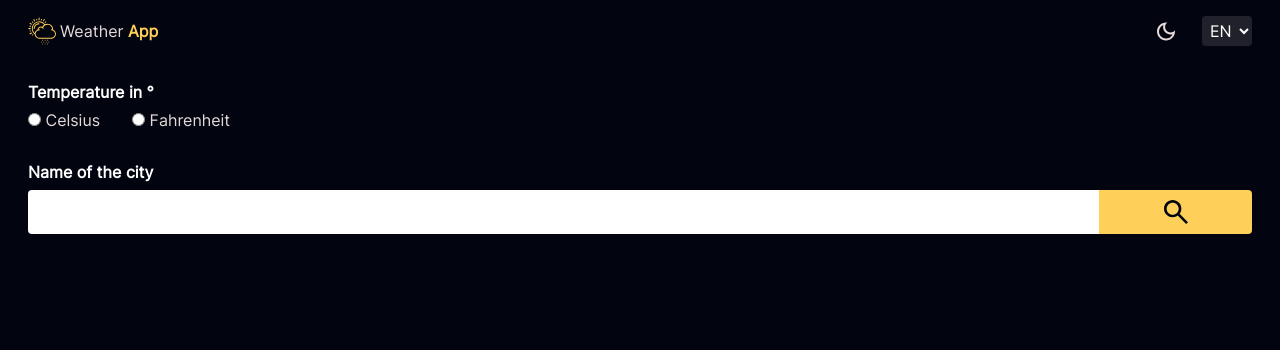
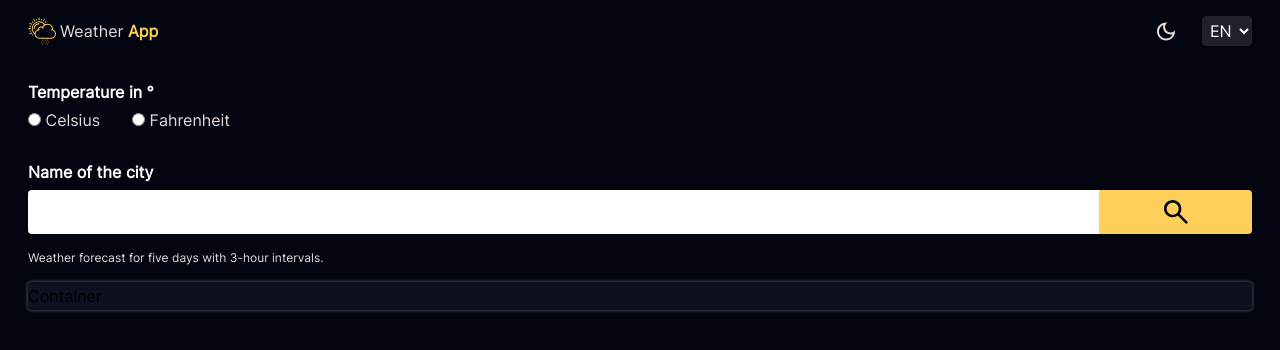
Before and after one commit to ToniMaunde/another-weather-forecast-app, a React (Vite) app: page / in a window 1280 px wide. Shown: the top 350 px of the page. Built offline with nearby package versions, Linux system fonts and the light colour scheme.

Commit message:
fix: correct favicon path

```diff
--- a/index.html
+++ b/index.html
@@ -2,7 +2,7 @@
 <html lang="en" class="h-full w-full scroll-smooth text-base">
   <head>
     <meta charset="UTF-8" />
-    <link rel="icon" type="image/svg+xml" href="/src/assets/logo.svg" />
+    <link rel="icon" type="image/svg+xml" href="/src/favicon.svg" />
     <meta name="viewport" content="width=device-width, initial-scale=1.0" />
     <title>Yet Another Weather App</title>
   </head>
--- a/src/App.tsx
+++ b/src/App.tsx
@@ -6,6 +6,7 @@
 import { Icon } from "./components/Icon";
 import searchIcon from "./assets/search";
 import Navbar from "./components/Navbar";
+import Forecast from "./components/Forecast";
 
 function App() {
   // const [groupedWeatherData, setGroupedWeatherData] = useState<Array<GroupedWeatherForecast>>([]);
@@ -185,6 +186,8 @@ function App() {
           </div>
         </label>
       </form>
+
+      <Forecast />
     </main>
   );
 }
--- a/src/components/Forecast.tsx
+++ b/src/components/Forecast.tsx
@@ -1,4 +1,4 @@
-import { GroupedWeatherForecast, CurrentMinMax } from '../types';
+import { GroupedWeatherForecast, CurrentMinMax } from "../types";
 
 interface ForecastProps {
   isDataReady: boolean;
@@ -8,47 +8,26 @@ interface ForecastProps {
   temperatureMap: string;
 }
 
-const Forecast = (props: ForecastProps) => {
-  const {
-    isDataReady,
-    cityNotFound,
-    groupedWeatherData,
-    currentMinMax,
-    temperatureMap
-  } = props;
-  const baseURL = 'https://openweathermap.org/img/wn/'
+export default function Forecast() {
+  // const {
+  //   isDataReady,
+  //   cityNotFound,
+  //   groupedWeatherData,
+  //   currentMinMax,
+  //   temperatureMap
+  // } = props;
+  const baseURL = "https://openweathermap.org/img/wn/"
 
-  const formattedTime = (dt: number): string => {
-    return new Date(dt * 1000).toLocaleTimeString('pt-PT', {hour: '2-digit', minute: '2-digit'})
-  }
+  // const formattedTime = (dt: number): string => {
+  //   return new Date(dt * 1000).toLocaleTimeString('pt-PT', {hour: '2-digit', minute: '2-digit'})
+  // }
 
   return (
-    <>
-      <ForecastContainer className="forecast">
-        {isDataReady && !cityNotFound && groupedWeatherData.map((wd, idx) => (
-          <li className="forecast__item" key={idx}>
-            <div className="forecast__title">
-              <span className="forecast__weekday">{wd.date}</span>
-              {idx===0 ? (
-                <>
-                  <span className="forecast__min-max">{`${currentMinMax.max.toFixed(0)}° ${currentMinMax.min.toFixed(0)}°`}</span>
-                  <img src={`${baseURL}${currentMinMax.icon}@2x.png`} />
-                </>
-              ) : ''}
-            </div>
-            <ul className="forecast__temps">
-              {wd.weatherThroughOutDay.map((wtd, idx) => (
-                <div className="forecast__temp-period" key={idx}>
-                  <span className="forecast__time">{formattedTime(wtd.dt)}</span>
-                  <img src={`${baseURL}${wtd.weather[0].icon}@2x.png`} alt={wtd.weather[0].description} />
-                  <span>{`${wtd.main.temp_max.toFixed(0)}°`}</span>
-                </div>
-              ))}
-            </ul>
-          </li>
-        ))}
-      </ForecastContainer>
-    </>
+    <div className="mx-7 mt-4">
+      <p className="mb-4 font-light text-xs text-secondary">Weather forecast for five days with 3-hour intervals.</p>
+      <ul className="forecast-shadows bg-light-dark rounded">
+        Container
+      </ul>
+    </div>
   )
-}
-export default Forecast
+};
--- a/src/components/Navbar.tsx
+++ b/src/components/Navbar.tsx
@@ -10,9 +10,7 @@ export default function Navbar() {
         <Icon {...logoIcon} customClasses="mr-1 flex-shrink-0 w-7 h-auto fill-primary"/>
         Weather&nbsp;<span className="font-semibold text-primary">App</span>
       </div>
-
       <ModeToggler classes="ml-auto mr-6 cursor-pointer" />
-
       <LanguageSwitcher />
     </nav>
   )
--- a/src/index.css
+++ b/src/index.css
@@ -11,3 +11,7 @@
         url("/fonts/inter.woff2") format("woff2"),
         url("/fonts/inter.woff") format("woff");
 }
+
+.forecast-shadows {
+  box-shadow: 0 0 2px 2px rgba(255, 255, 255, 0.15);
+}
--- a/tailwind.config.js
+++ b/tailwind.config.js
@@ -9,6 +9,7 @@ module.exports = {
     },
     colors: {
       "dark": "#02040F",
+      "light-dark": "#0D101F",
       "light": "#FFFFFF",
       "primary": "#FFD059",
       "secondary": "#E5DADA",
```
